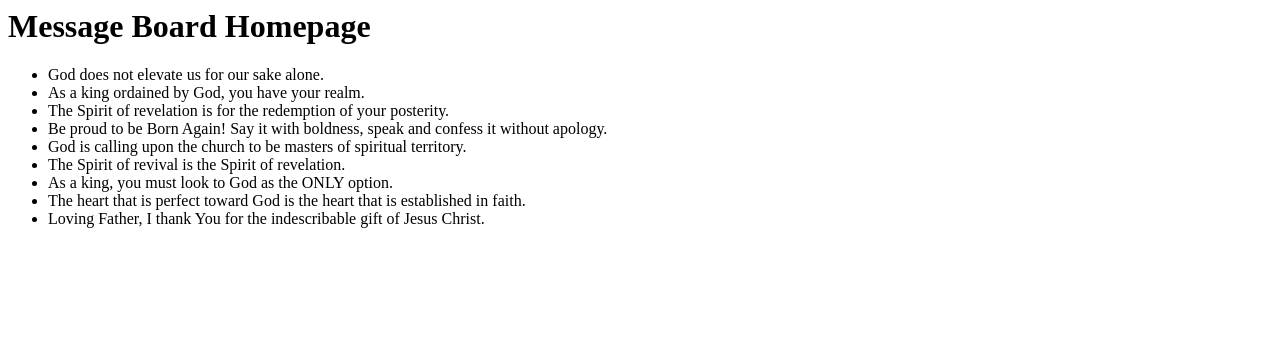
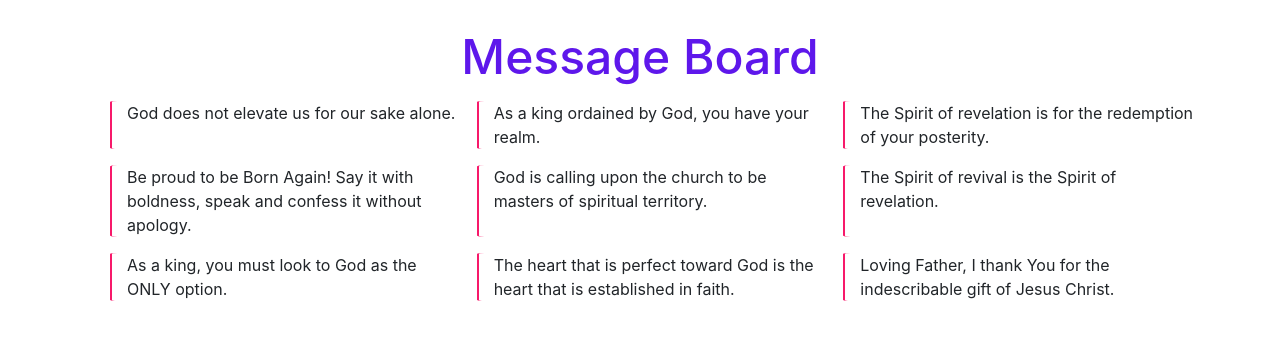
Before and after one commit to bazil-onyayo/messageboard-app, a Django app: page / in a window 1280 px wide. Shown: the top 340 px of the page. Run offline with Django 3.2, Linux system fonts and the light colour scheme; data comes from the database, SQL or seed files in the repository; both versions use the stored data as it was after the commit; some libraries are stand-ins or nearby versions.

Commit message:
initial commit

```diff
--- a/templates/home.html
+++ b/templates/home.html
@@ -1,7 +1,40 @@
-<h1>Message Board Homepage</h1>
+<!DOCTYPE html>
+<html lang="en">
+<head>
+    <meta charset="UTF-8">
+    <meta name="viewport" content="width=device-width, initial-scale=1.0">
 
-<ul>
-    {% for post in all_posts_list %}
-        <li>{{ post.text }}</li>
-    {% endfor %}
-</ul>
+    <!-- Bootstrap CSS -->
+    <link rel="stylesheet" href="https://stackpath.bootstrapcdn.com/bootstrap/4.5.0/css/bootstrap.min.css" integrity="sha384-9aIt2nRpC12Uk9gS9baDl411NQApFmC26EwAOH8WgZl5MYYxFfc+NcPb1dKGj7Sk" crossorigin="anonymous">
+
+    <title>Message Board</title>
+
+    <style>
+        h1 {
+            text-align: center;
+            padding-top: 2.5%;
+            color: #5E17EB;
+            font-size: 3rem;
+        }
+
+        li {
+            list-style-type: none;
+            border-left: 2px solid #F7196A;
+            border-radius: 2%;
+        }
+
+    </style>
+
+</head>
+<body>
+    <div class="container">
+        <h1>Message Board</h1>
+
+        <ul class="row">
+            {% for post in all_posts_list %}
+                <li class="col-sm col-lg-4 my-2">{{ post.text }}</li>
+            {% endfor %}
+        </ul>
+    </div>
+</body>
+</html>
```
Also changed, not shown: db.sqlite3.
